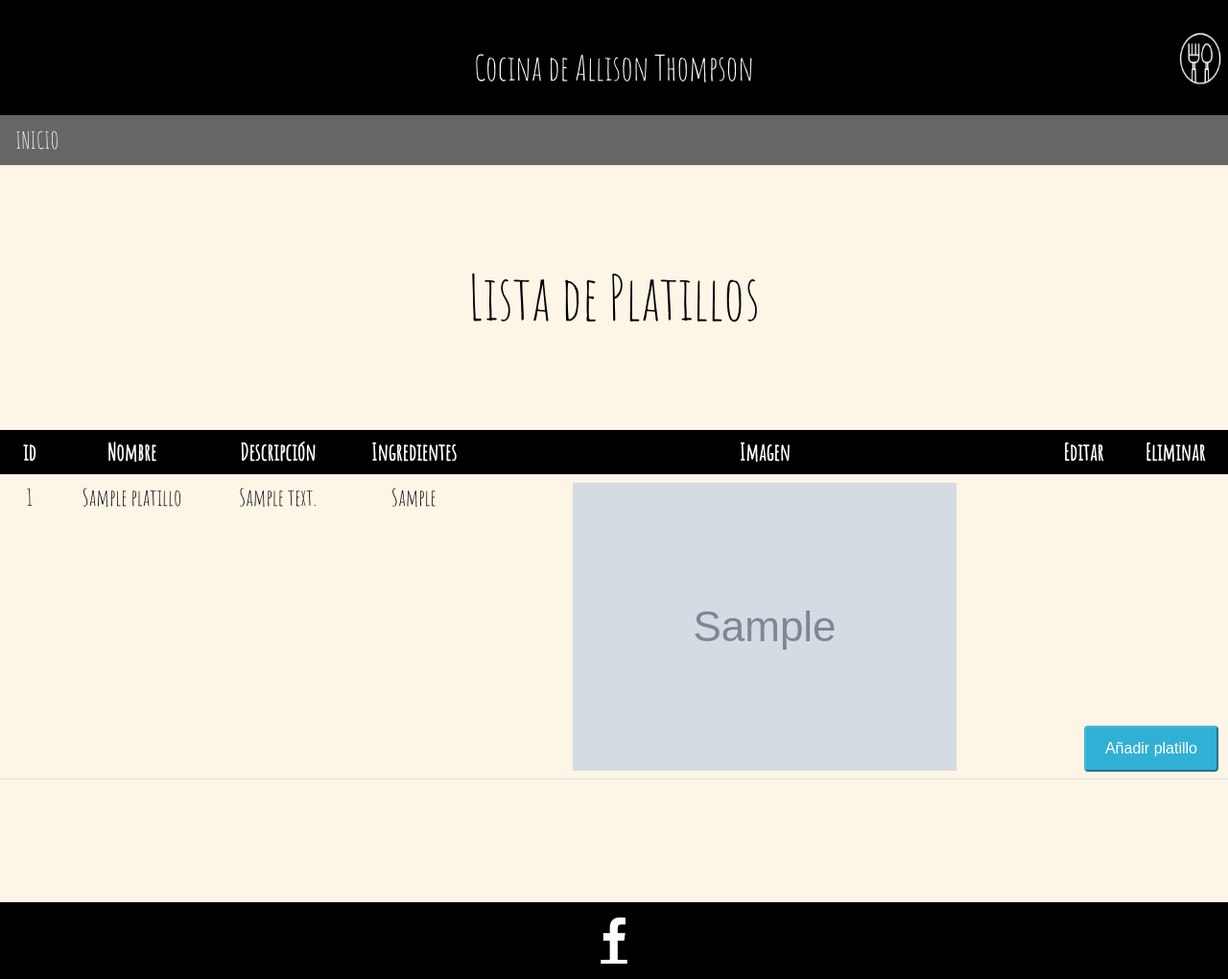
After one commit to KaeTahr/Restaurante_DW, a PHP site: page /modificar_platillos.php in a window 1280 px wide. The commit adds this page. Shown: the whole page at 96% size. Run offline with PHP 8.4, Linux system fonts and the light colour scheme; tables that the repository leaves empty or names only in its code hold one stand-in row (values such as "Sample post"); grey boxes marked "Sample" are stand-in pictures.

Commit message:
Se puede ver la lista de platillos y crear nuevos platillos

```diff
--- a/index.php
+++ b/index.php
@@ -1 +1 @@
-<?php include_once(“home.html”); ?>
+<?php include_once("index.html"); ?>
--- /dev/null
+++ b/javascript/AdminPlatillos.js
@@ -0,0 +1,7 @@
+function openForm() {
+    document.getElementById("forma_platillo").style.display = "block";
+  }
+
+  function closeForm() {
+    document.getElementById("forma_platillo").style.display = "none";
+  }
--- /dev/null
+++ b/modificar_platillos.php
@@ -0,0 +1,97 @@
+<html lang="es">
+<head>
+    <meta charset="UTF-8">
+    <meta name="viewport" content="width=device-width, initial-scale=1">
+    <link rel="stylesheet" href="https://cdnjs.cloudflare.com/ajax/libs/font-awesome/4.7.0/css/font-awesome.min.css">
+    <link rel="stylesheet" href="https://fonts.googleapis.com/css?family=Amatic+SC">
+    <link rel="stylesheet" href="styles/style.css">
+    <link rel="stylesheet" href="styles/general.css">
+    <script src="javascript/AdminPlatillos.js"></script>
+    <title>Lista de Platillos</title>
+</head>
+<body>
+    <header class="w3-display-container w3-black w3-teal w3-responsive" style="height: 120px;">
+            <h1 class="w3-display-middle">Cocina de Allison Thompson</h1>
+            <img class="w3-display-right" src="img/logo.png" alt="logo" width="60" height="60">
+    </header>
+    <nav class="w3-bar w3-xlarge w3-black w3-opacity w3-hover-opacity-off w3-top" id="myNavbar">
+        <a href="portal-home.html" class="w3-bar-item w3-button w3-mobile">INICIO</a>
+    </nav>
+    <main class="w3-sand w3-padding-64">
+        <div class="w3-container w3-center w3-padding-16 w3-sand">
+            <h1 class="w3-jumbo">Lista de Platillos</h1>
+        </div>
+        <div class="w3-responsive w3-padding-64">
+            <table class="w3-table w3-bordered w3-xlarge w3-hoverable w3-centered w3-sand">
+                <thead>
+                    <tr class="w3-black">
+                        <th>id</th>
+                        <th>Nombre</th>
+                        <th>Descripción</th>
+                        <th>Ingredientes</th>
+                        <th>Imagen</th>
+                        <th>Editar</th>
+                        <th>Eliminar</th>
+                    </tr>
+                </thead>
+                <tbody id="TableContentPlatillos">
+                    <?php
+                    include("php/ConsultaBD.php");
+
+                    $consulta = "SELECT * FROM platillos;";
+                    $resultado = consultaBD($consulta);
+
+                    if ($resultado == FALSE)
+                        echo "fallo de conexión";
+                    $n=1;
+                    while ($row = mysqli_fetch_array($resultado))
+                    {
+                        $Id[$n] = $row['id'];
+                        $Nombre[$n] = $row['nombre'];
+                        $Descripcion[$n] = $row['descripcion'];
+                        $Ingredientes[$n] = $row['ingredientes'];
+                        $Imagen_path[$n] = $row['imagen_path'];
+                        echo "
+                        <tr>
+                            <td>$Id[$n]</td>
+                            <td>$Nombre[$n]</td>
+                            <td>$Descripcion[$n]</td>
+                            <td>$Ingredientes[$n]</td>
+                            <td><img src=\"$Imagen_path[$n]\"></td>
+                        ";
+                    }
+                    ?>
+                </tbody>
+            </table>
+        </div>
+        <div id="boton_crear">
+            <button class="boton_crear" onclick="openForm()">Añadir platillo</button>
+        </div>
+
+        <div class="form-popup" id="forma_platillo">
+            <form name="crearPlatillo" id="crearPlatillo" enctype="multipart/form-data" action="php/CrearPlatillo.php" class="form-container" method="post">
+                <h1>Platillo Nuevo</h1>
+
+                <label for="nombre"><b>Nombre</b></label>
+                <input type="text" name="nombre" required>
+
+                <label for="descripcion"><b>Descripción</b></label>
+                <input type="text" name="descripcion" required>
+
+                <label for="ingredientes"><b>Ingredientes</b></label>
+                <input type="text" name="ingredientes" required>
+
+                <label for="imagen"><b>Imagen</b></label>
+                <input type="file" name="imagen" required>
+
+                <button type="submit" class="btn">Crear Platillo</button>
+                <button type="button" class="btn cancel" onclick="closeForm()">Close</button>
+            </form>
+        </div>
+
+    </main>
+    <footer class="w3-container w3-teal w3-black w3-center">
+        <a href="https://www.facebook.com/La-Cocina-de-Allison-Thompson-102969278285943" class="fa fa-facebook w3-xxxlarge w3-padding-16"></a>
+    </footer>
+</body>
+</html>
--- a/portal.html
+++ b/portal.html
@@ -13,7 +13,7 @@
 <body>
     <main>
         <div class="login-form">
-            <form action="portal-home.hmtl" method="post">
+            <form action="portal-home.html" method="post">
                 <div class="container">
                 <label for="uname"><b>Username</b></label>
                 <input type="text" placeholder="Enter Username" name="uname" required>
--- a/styles/general.css
+++ b/styles/general.css
@@ -18,3 +18,76 @@ body,h1,h2,h3,h4,h5,h6 {
     box-sizing: border-box;
     font-size: 24px
 }
+
+.boton_crear {
+   background-color : #31B0D5;
+   color: white;
+   padding: 10px 20px;
+   border-radius: 4px;
+   border-color: #46b8da;
+ }
+
+#boton_crear {
+position: fixed;
+bottom: -4px;
+right: 10px;
+font-family :arial, helvetica, sans-serif;
+font-size: 16px
+}
+
+/* The popup form - hidden by default */
+.form-popup {
+display: none;
+position: fixed;
+bottom: 0;
+right: 15px;
+border: 3px solid #f1f1f1;
+z-index: 9;
+}
+
+/* Add styles to the form container */
+.form-container {
+max-width: 300px;
+padding: 10px;
+background-color: white;
+
+font-family :arial, helvetica, sans-serif;
+font-size: 12px
+}
+
+/* Full-width input fields */
+.form-container input[type=text], .form-container input[type=password] {
+width: 100%;
+padding: 15px;
+margin: 5px 0 22px 0;
+border: none;
+background: #f1f1f1;
+}
+
+/* When the inputs get focus, do something */
+.form-container input[type=text]:focus, .form-container input[type=password]:focus {
+background-color: #ddd;
+outline: none;
+}
+
+/* Set a style for the submit/login button */
+.form-container .btn {
+background-color: #04AA6D;
+color: white;
+padding: 16px 20px;
+border: none;
+cursor: pointer;
+width: 100%;
+margin-bottom:10px;
+opacity: 0.8;
+}
+
+/* Add a red background color to the cancel button */
+.form-container .cancel {
+background-color: red;
+}
+
+/* Add some hover effects to buttons */
+.form-container .btn:hover, .open-button:hover {
+opacity: 1;
+}
```
Also changed, not shown: php/CrearPlatillo.php (added, +63 -0 lines), portal-home.html (renamed from portal-home.php, +9 -3 lines).
